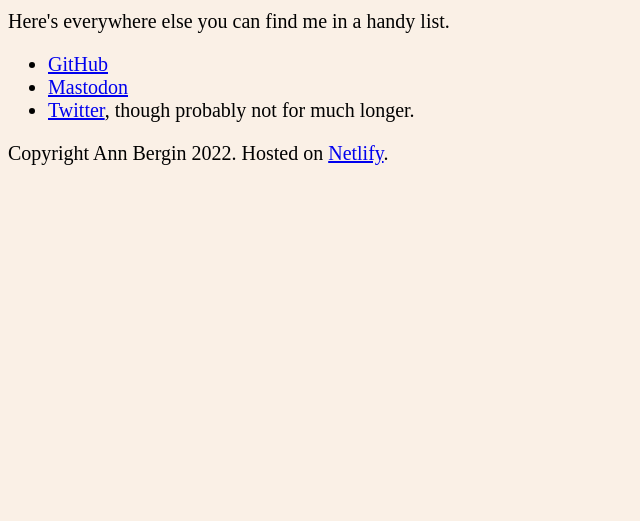
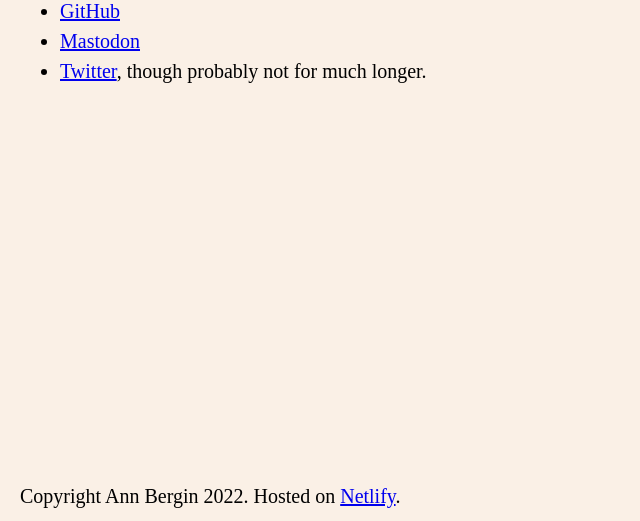
Before and after one commit to agvbergin/agvbergin.net, an Eleventy site: page index.md in a window 1280 px wide. Shown: the part 279-800 px from the top of the page, without its empty margins (0-640 px from the left). Built offline with nearby package versions, Linux system fonts and the light colour scheme; Eleventy itself is replaced by a stand-in of ours; files that its build step writes are made by us from their sources.

Commit message:
Implement CSS reset and sticky footer

```diff
--- a/css/style.css
+++ b/css/style.css
@@ -4,6 +4,93 @@
   font-family: "Times New Roman", Times, serif;
 }
 
+/* Modified version of Andy Bell's Modern CSS reset */
+/* https://github.com/Andy-set-studio/modern-css-reset */
+
+/* Box sizing rules */
+*,
+*::before,
+*::after {
+  box-sizing: border-box;
+}
+
+/* Remove default margin */
+body,
+h1,
+h2,
+h3,
+h4,
+p,
+figure,
+blockquote,
+dl,
+dd {
+  margin: 0;
+}
+
+/* Remove list styles on ul, ol elements with a list role, which suggests default styling will be removed */
+ul[role='list'],
+ol[role='list'] {
+  list-style: none;
+}
+
+/* Set core body defaults */
+body {
+  min-height: 100vh;
+  text-rendering: optimizeSpeed;
+  line-height: 1.5;
+}
+
+/* A elements that don't have a class get default styles */
+a:not([class]) {
+  text-decoration-skip-ink: auto;
+}
+
+/* Make images easier to work with */
+img,
+picture {
+  max-width: 100%;
+  display: block;
+}
+
+/* Inherit fonts for inputs and buttons */
+input,
+button,
+textarea,
+select {
+  font: inherit;
+}
+
+/* Remove all animations, transitions and smooth scroll for people that prefer not to see them */
+@media (prefers-reduced-motion: reduce) {
+  *,
+  *::before,
+  *::after {
+    animation-duration: 0.01ms !important;
+    animation-iteration-count: 1 !important;
+    transition-duration: 0.01ms !important;
+    scroll-behavior: auto !important;
+  }
+}
+
+/* End of reset */
+
+body {
+  display: flex;
+  flex-direction: column;
+  flex-wrap: nowrap;
+  padding: 1em 1em 0 1em;
+}
+
+main {
+  flex: 1 0 auto; /* Prevent Chrome, Opera, and Safari from letting these items shrink to smaller than their content's default minimum size. */
+}
+
+footer {
+  flex-shrink: 0; /* Prevent Chrome, Opera, and Safari from letting these items shrink to smaller than their content's default minimum size. */
+  padding-bottom: 0.5em;
+}
+
 img.avatar {
   width: 10ch;
 }
```
